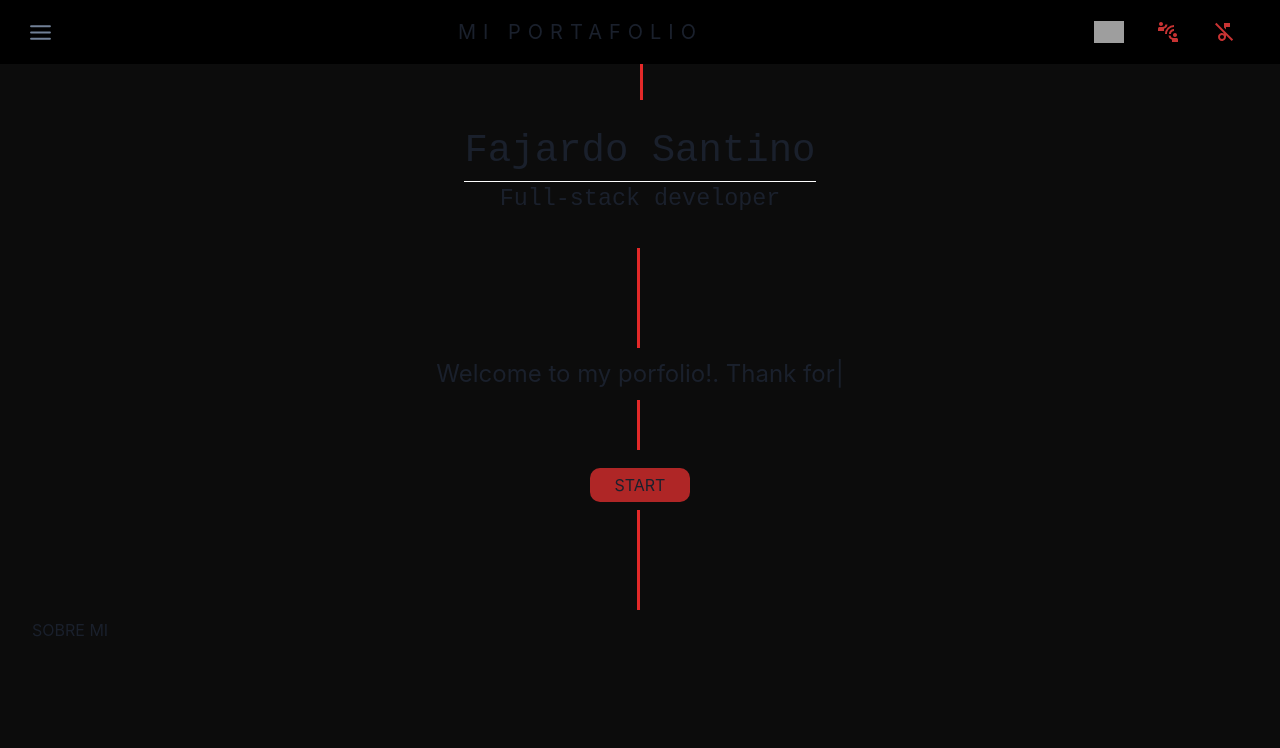
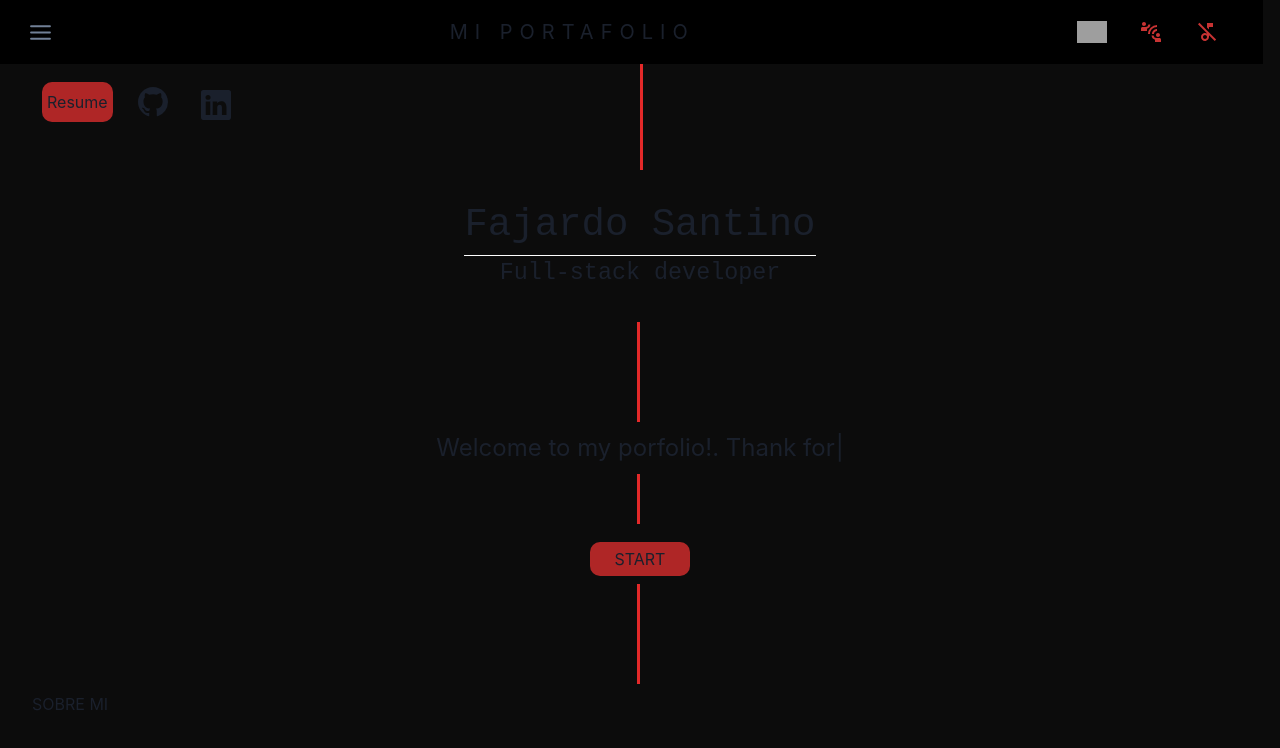
Before and after one commit to SantinoFajardo/myporfolio, a Next.js app: page / in a window 1280 px wide. Shown: the top 748 px of the page. Built offline with nearby package versions, Linux system fonts and the light colour scheme; grey boxes are pictures that could not be loaded.

Commit message:
add buttons in landing

```diff
--- a/src/components/layout/navBar.tsx
+++ b/src/components/layout/navBar.tsx
@@ -49,7 +49,7 @@ export default function Nav() {
       <Box
       zIndex={100}
       marginLeft={"-32px"}
-      width={"100vw"}
+      width={"98.7vw"}
       bg="black"
       px={{base:2,md:7}}>
         <Flex h={16} alignItems={'center'} justifyContent={'space-between'}>
--- a/src/pages/index.tsx
+++ b/src/pages/index.tsx
@@ -8,6 +8,9 @@ import Typewriter from "typewriter-effect"
 import Cookies from 'universal-cookie/cjs/Cookies'
 import traductionOfLanding from '../lenguajes/landing'
 import AboutMe from '../components/aboutMe'
+import {BsGithub,BsLinkedin} from "react-icons/bs"
+import links from '../utils/links'
+import Link from 'next/link'
 
 const Home: NextPage = () => {
   const Cookie = new Cookies()
@@ -21,6 +24,27 @@ const Home: NextPage = () => {
         <link rel="icon" href="/favicon.ico" />
       </Head>
       <Layout>
+        <div className={styles.divButtons}>
+          <Link href={links.myCVLink} passHref>
+            <a target={"_blank"}>
+              <button className={styles.resumeButton}>Resume</button>
+            </a>
+          </Link>
+          <Link href={links.myGitHubLink} passHref>
+            <a  target={"_blank"}>
+              <button className={styles.gitHubButton}>
+                <BsGithub fontSize={"30px"}/>
+              </button>
+            </a>
+          </Link>
+          <Link href={links.myLinkedinLink} passHref>
+            <a  target={"_blank"}>
+              <button className={styles.linkedinButton}>
+                <BsLinkedin fontSize={"30px"}/>
+              </button>
+            </a>
+          </Link>
+        </div>
       <div className={styles.vline}>
       </div>
         <div className={styles.divMe}>
--- a/src/styles/Home.module.css
+++ b/src/styles/Home.module.css
@@ -8,6 +8,12 @@
   left: 50%;
   position: absolute;
   z-index: 1;
+ }
+
+ @media screen and (max-width:527px){
+  .vline{
+    visibility: hidden;
+  }
  }
 
  @media screen and (max-width:330px){
@@ -60,6 +66,9 @@
 }
 
 @media screen and (min-width:330px){
+  .vline{
+    height: 170px;
+  }
   .divMe h1{
     margin-top: 50px;
   }
@@ -100,3 +109,38 @@
     margin-top: 10px;
   }
 }
+
+.divButtons{
+  width: 200px;
+  display: flex
+}
+
+.divButtons button{
+  margin: 10px;
+}
+
+.resumeButton{
+  background-color: #AF2626;
+  height: 40px;
+  padding: 5px;
+  border-radius: 10px;
+  margin-bottom: 50px;
+}
+
+.gitHubButton{
+  padding: 5px;
+  border-radius: 10px;
+}
+
+.gitHubButton:hover{
+  background-color: #AF2626;
+}
+
+.linkedinButton{
+  padding: 8px;
+  border-radius: 10px;
+}
+
+.linkedinButton:hover{
+  background-color: #AF2626;
+}
--- /dev/null
+++ b/src/utils/links.ts
@@ -0,0 +1,8 @@
+
+const links = {
+    myGitHubLink : "https://github.com/SantinoFajardo",
+    myLinkedinLink : "https://www.linkedin.com/in/santino-fajardo-810a61235/",
+    myCVLink : "https://drive.google.com/file/d/1oJLYcALuaH0tgpG9RJ9B_VLxocO86uoR/view?usp=sharing"
+}
+
+export default links
```
